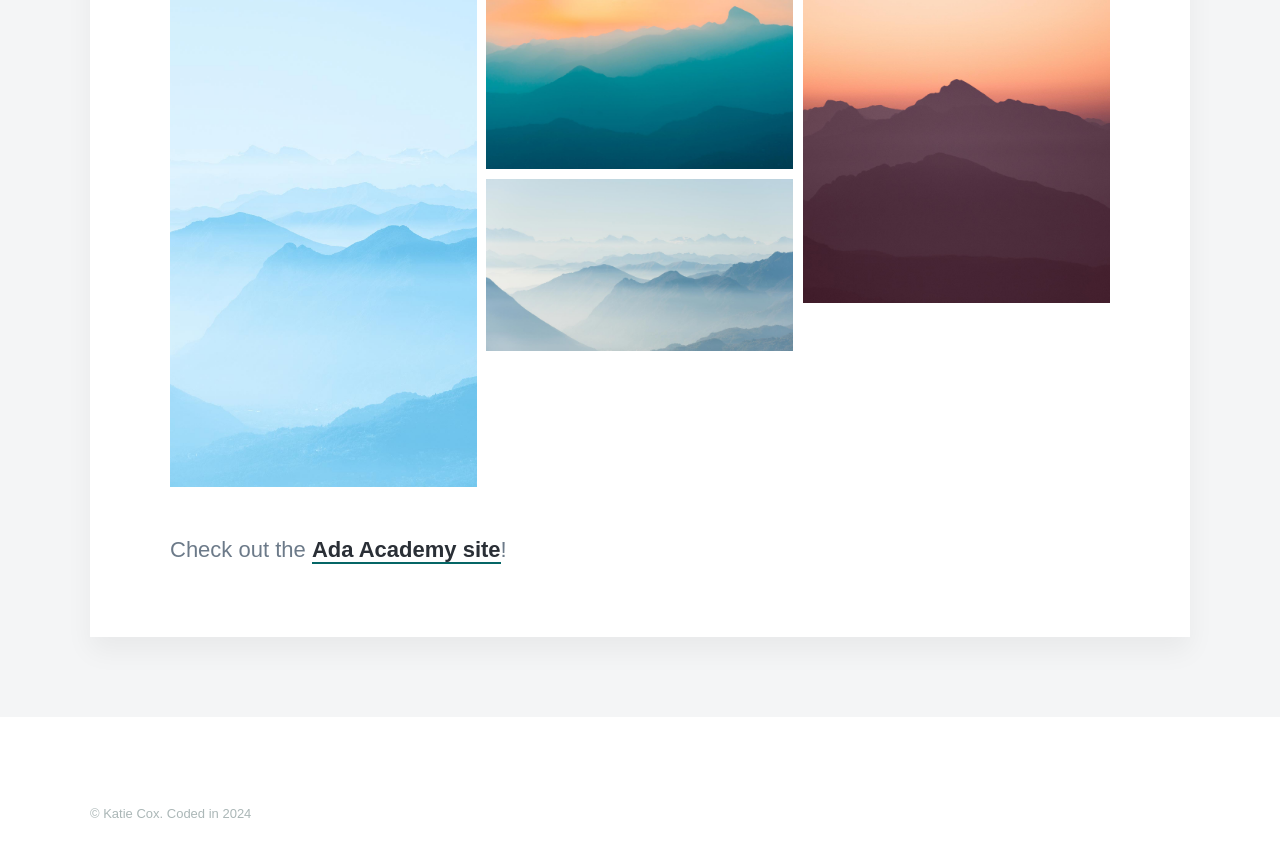
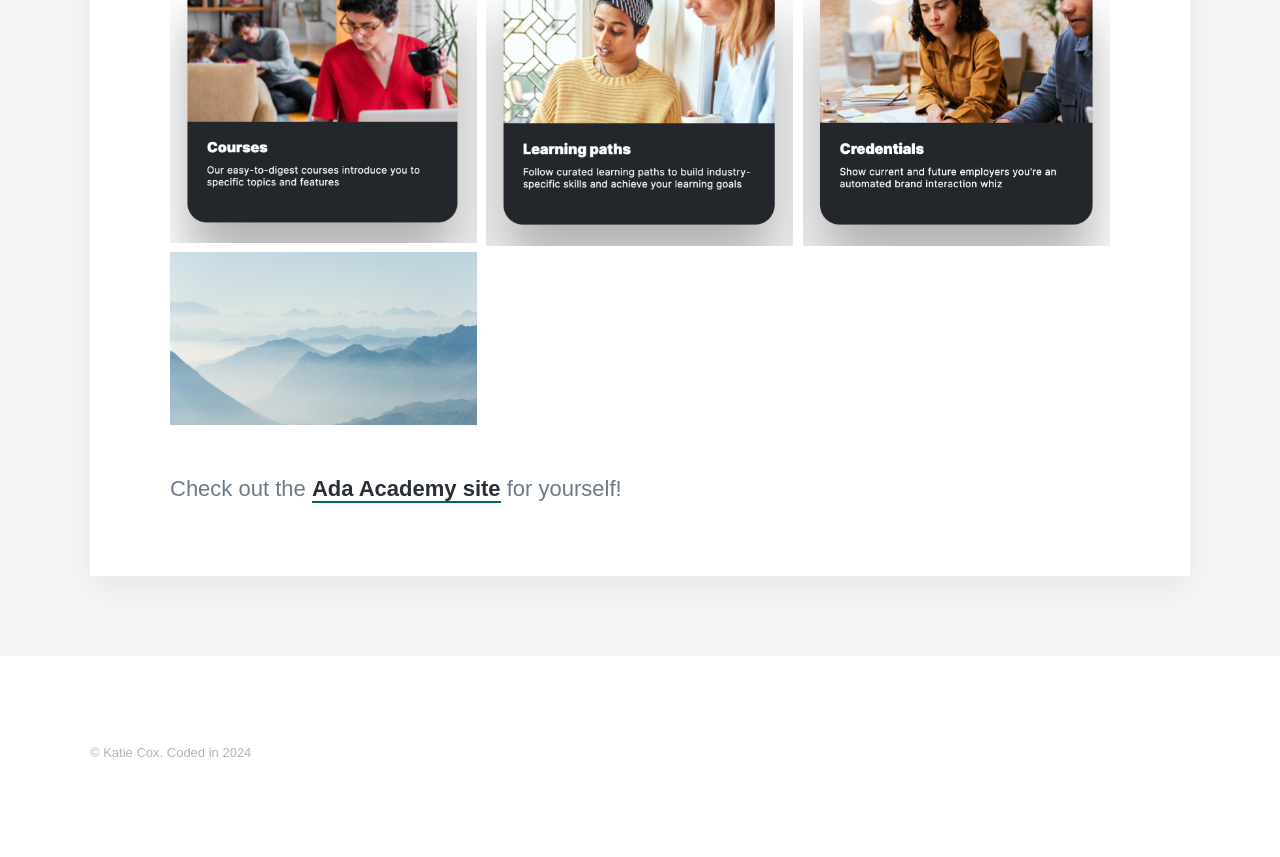
Before and after one commit to cox-katie/portfolio, a Jekyll site: the page built from _projects/ada-academy.md, in a window 1280 px wide and 900 px high, scrolled down 1186 px. Shown: the top 857 px of the window. Built offline with Jekyll 4.4.1, drawn with Linux system fonts in a browser that asks for light colours; nearby versions of some CDN libraries; some web fonts are replaced.

Commit message:
Update ada-academy.md

```diff
--- a/_projects/ada-academy.md
+++ b/_projects/ada-academy.md
@@ -12,12 +12,12 @@
 
 ## ~ Director, Support Technology, Peloton
 
-<br><br>
+<br>
 
 <div class="gallery" data-columns="3">
-    <img src="/images/demo/demo-portrait.jpg">
-    <img src="/images/demo/demo-landscape.jpg">
-    <img src="/images/demo/demo-square.jpg">
+    <img src="/images/Ada-Academy/courses.png">
+    <img src="/images/Ada-Academy/learning-path.png">
+    <img src="/images/Ada-Academy/credential.png">
     <img src="/images/demo/demo-landscape-2.jpg">
 </div>
 
@@ -25,4 +25,4 @@
 
 
 
-Check out the [Ada Academy site](https://www.ada-education.com/pages/about-acx-academy)!
+Check out the [Ada Academy site](https://www.ada-education.com/pages/about-acx-academy) for yourself!
```
